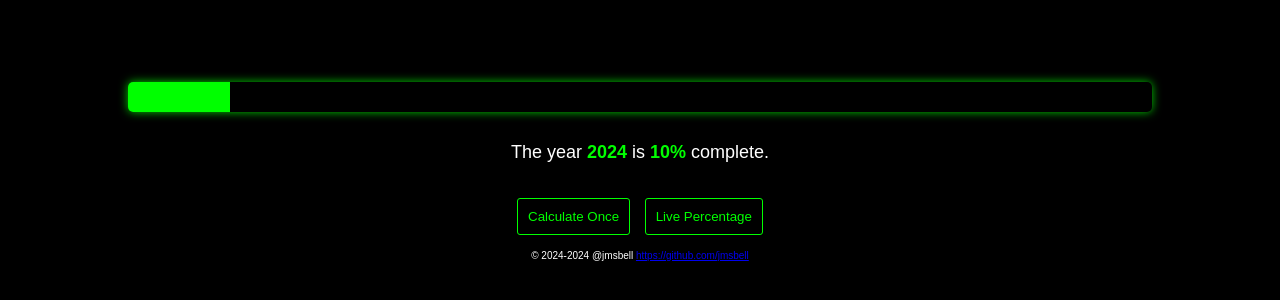
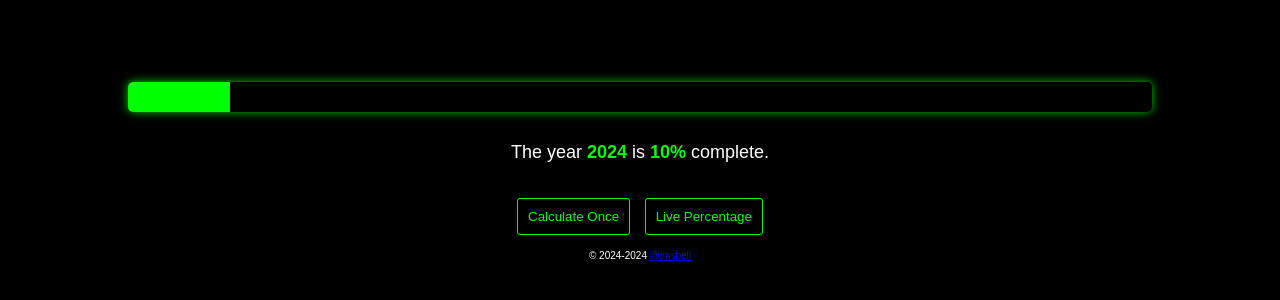
Before and after one commit to jmsbell/year-progress, a website: page index.html in a window 1280 px wide. Shown: the part 224-524 px from the top of the page. Drawn offline with Linux system fonts and the light colour scheme.

Commit message:
hyperlink github footer

```diff
--- a/index.html
+++ b/index.html
@@ -26,7 +26,7 @@
 
 <!-- Copyright text -->
 <div id="copyright-text">
-    &copy; 2024-<span id="current-year-copy"></span> @jmsbell <a href="https://github.com/jmsbell">https://github.com/jmsbell</a>
+    &copy; 2024-<span id="current-year-copy"></span> <a href="https://github.com/jmsbell"> @jmsbell </a>
 </div>
 
 <!-- Include the JavaScript file -->
```
